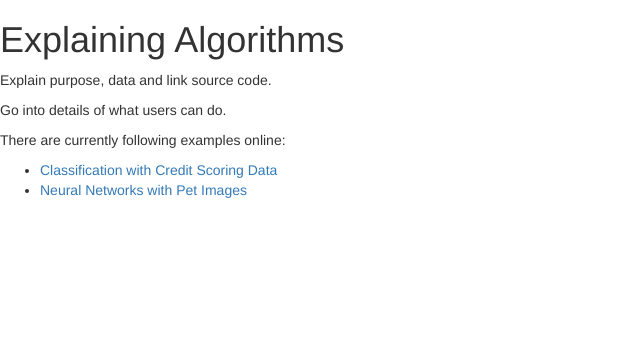
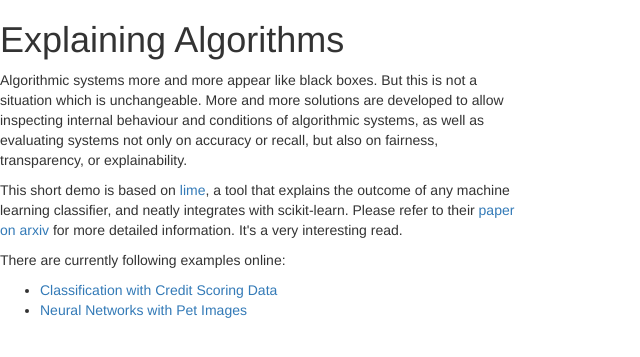
Before and after one commit to chreman/explaining_algorithms, a Flask app: page /index in a window 1280 px wide. Shown: the top 357 px of the page, without its empty margins (0-640 px from the left). Run offline with Flask 2, Linux system fonts and the light colour scheme; parts of the project's set-up code (start-up, migrations or seed data) failed here and were passed over; some libraries are stand-ins or nearby versions.

Commit message:
added source information

```diff
--- a/templates/index.html
+++ b/templates/index.html
@@ -2,8 +2,12 @@
 {% block body %}
   <div class="row">
     <div class="col-lg-5">
-      <p>Explain purpose, data and link source code.</p>
-      <p>Go into details of what users can do.</p>
+      <p>Algorithmic systems more and more appear like black boxes.
+      But this is not a situation which is unchangeable.
+      More and more solutions are developed to allow inspecting internal behaviour and conditions of algorithmic systems,
+      as well as evaluating systems not only on accuracy or recall, but also on fairness, transparency, or explainability.</p>
+      <p>This short demo is based on <a href="https://github.com/marcotcr/lime" target="_blank">lime</a>, a tool that explains the outcome of any machine learning classifier, and neatly integrates with scikit-learn.
+      Please refer to their <a href="https://arxiv.org/abs/1602.04938" target="_blank">paper on arxiv</a> for more detailed information. It's a very interesting read.</p>
       <p>There are currently following examples online:</p>
      <ul>
        <li><a href="creditscoring">Classification with Credit Scoring Data</a></li>
```
Also changed, not shown: templates/creditscoring.html (+8 -0 lines), templates/petimages.html (+7 -0 lines).
